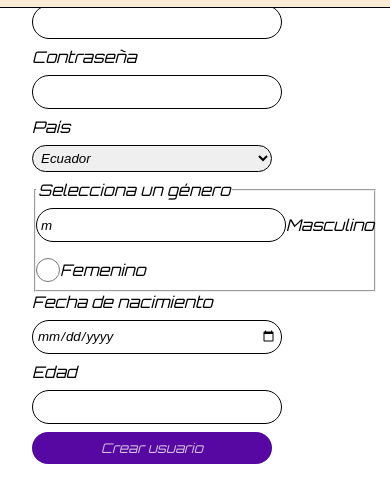
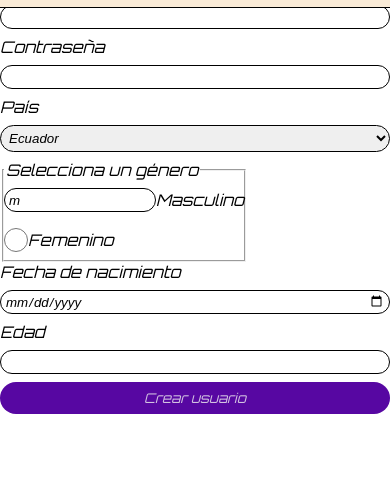
Before and after one commit to mvidal90/eit-html-1, a plain HTML site: page pages/create-user.html in a window 390 px wide. Shown: the part 131-634 px from the top of the page. Drawn offline with Linux system fonts and the light colour scheme.

Commit message:
ADD responsive form

```diff
--- a/style/contactus.css
+++ b/style/contactus.css
@@ -1,7 +1,19 @@
 
 form {
-    margin: 2rem;
     padding-top: 2rem;
+    width: 25%;
+}
+
+@media (min-width: 470px) and (max-width: 1000px) {
+    form {
+        width: 50%
+    }
+}
+
+@media (max-width: 470px) {
+    form {
+        width: 100%;
+    }
 }
 
 form button {
@@ -10,7 +22,7 @@ form button {
     border-radius: 1.5rem;
     color: rgb(210, 194, 225);
     padding: 0.5rem;
-    width: 15rem;
+    width: 100%;
 }
 
 form button:hover {
@@ -19,13 +31,14 @@ form button:hover {
 }
 
 input, textarea {
+    box-sizing: border-box;
     border-radius: 1.5rem;
     border: 1px solid black;
     display: block;
     font-family: sans-serif;
     margin: 0.5rem 0;
     padding: 0.25rem;
-    width: 15rem;
+    width: 100%
     /* Evitar que el textarea cambie de tamaño */
     /* resize: none; */
 }
@@ -38,6 +51,10 @@ input[type="checkbox"] {
     width: 1.5rem;
 }
 
+.form-container {
+    padding: 2rem;
+}
+
 .field-conditions {
     display: flex;
     align-items: center;
--- a/style/create-user.css
+++ b/style/create-user.css
@@ -1,7 +1,19 @@
 
 form {
-    margin: 2rem;
     padding-top: 2rem;
+    width: 25%;
+}
+
+@media (min-width: 470px) and (max-width: 1000px) {
+    form {
+        width: 50%
+    }
+}
+
+@media (max-width: 470px) {
+    form {
+        width: 100%;
+    }
 }
 
 form button {
@@ -10,7 +22,7 @@ form button {
     border-radius: 1.5rem;
     color: rgb(210, 194, 225);
     padding: 0.5rem;
-    width: 15rem;
+    width: 100%;
 }
 
 form button:hover {
@@ -19,13 +31,14 @@ form button:hover {
 }
 
 input, textarea, select {
+    box-sizing: border-box;
     border-radius: 1.5rem;
     border: 1px solid black;
     display: block;
     font-family: sans-serif;
     margin: 0.5rem 0;
     padding: 0.25rem;
-    width: 15rem;
+    width: 100%
     /* Evitar que el textarea cambie de tamaño */
     /* resize: none; */
 }
@@ -34,13 +47,17 @@ input {
     height: 1.5rem;
 }
 
+input[type="checkbox"], input[type="radio"] {
+    width: 1.5rem;
+}
+
 fieldset {
     width: 15rem;
     padding: 0;
 }
 
-input[type="checkbox"], input[type="radio"] {
-    width: 1.5rem;
+.form-container {
+    padding: 2rem;
 }
 
 .field-gender {
```
